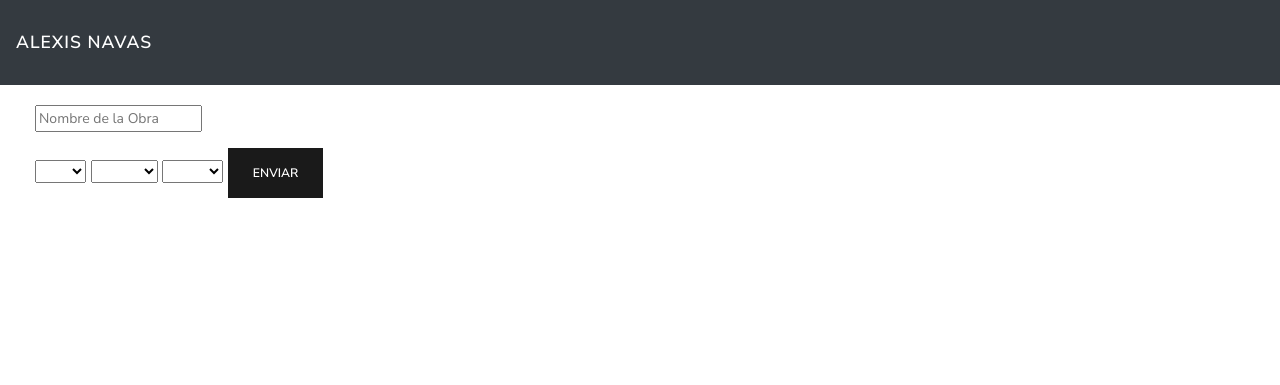
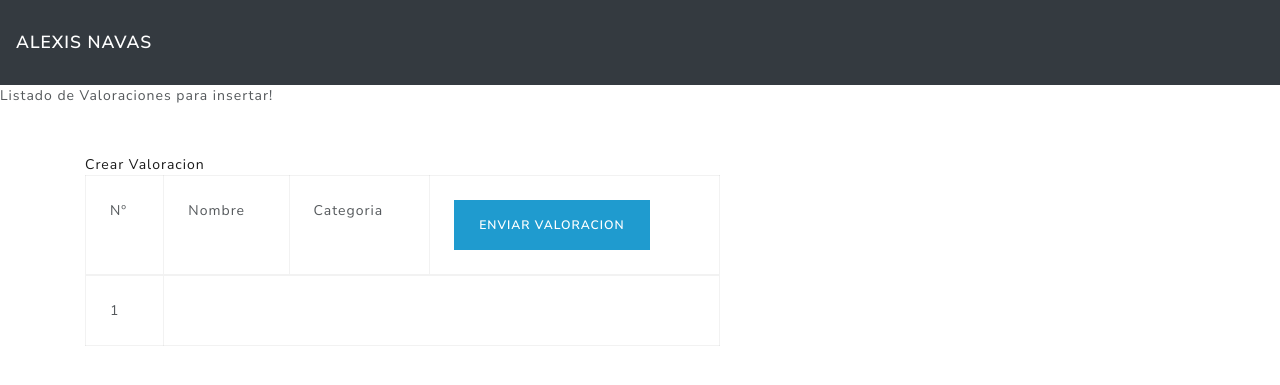
Before and after one commit to Jbraxs/WebPeritoArte, a Node project: template src/views/zonacliente/valuations.ejs in a window 1280 px wide. Shown: the top 385 px of the page. Run offline with Node 20 templates, Linux system fonts and the light colour scheme; the template is opened without the code that fills it: most values are stand-ins (such as "Sample title", 1, 10 or a date in 2020).

Commit message:
ctrl valoraciones y formulario

```diff
--- a/src/routes/routes.js
+++ b/src/routes/routes.js
@@ -42,9 +42,9 @@ router.post('/login', controllerUser.login);
 router.get('/logout', controllerUser.logout);
 //VALORACIONES
 const controllerValuation = require('../controllers/valuationController');
-// router.get('/zonacliente/valuations', controllerValuation.selectValuation);
-router.get('/zonacliente/valuations', controllerValuation.addValuationForm);
-router.post('/zonacliente/valuations', controllerValuation.addValuation);
+router.get('/zonacliente/valuations', controllerValuation.selectValuation);
+router.get('/zonacliente/valuations/add', controllerValuation.addValuationForm);
+router.post('/zonacliente/valuations/add', controllerValuation.addValuation);
 // router.get('/zonacliente/valuations/delete/:id', controllerValuation.delValuation);
 // router.get('/zonacliente/valuations/assess/:id', controllerValuation.assessValuation);
 
--- a/src/views/zonacliente/valuations.ejs
+++ b/src/views/zonacliente/valuations.ejs
@@ -1,30 +1,41 @@
 <% include ../partials/_header %>
 
-<div class="col-md-5">
-    <div class="card-body">
-      <form action="/zonacliente/valuations" method="POST">
-        <div class="form-group">
-        <input type="text" name="nombre" placeholder="Nombre de la Obra">
-      </div>
-      <select name="idCategoria">
-        <option></option>
-        for
-        <option value="1">Joya</option>
-        <option value="2">obra</option>
-      </select>
-      <select name="idTipoObjeto">
-        <option></option>
-        <option value="1">pintura</option>
-        <option value="2">Oleo</option>
-      </select>
-      <select name="idTecnica">
-          <option></option>
-          <option value="1">oleo</option>
-          <option value="2">dibujo</option>
-        </select>
-        <button type="submit" class="btn btn-primary">
-            enviar
-          </button>
-      </form>
-    </div>
+  Listado de Valoraciones para insertar!
+
+  <div class="container mt-5">
+    <div class="row">
+      <div class="col-md-7">
+        <a href="/zonacliente/valuations/add">Crear Valoracion</a>
+          <% if (valuations.length > 0) { %>
+        <table class="table table-bordered table-hover">
+          <thead>
+            <tr>
+              <td>Nº</td>
+              <td>Nombre</td>
+              <td>Categoria</td>
+              <td><a href="/" class="btn btn-info">Enviar Valoracion</a></td>
+            </tr>
+          </thead>
+          <tbody>
+
+              <% for(var i = 0; i < valuations.length; i++) { %>
+                <tr>
+                    <td>
+                        <%= valuations[i].id %>
+                      </td>
+                  <!-- <select name="idCategoria">
+                    <option value="<%= valuations[i].categoria %>"> </option>
+                    <option value="1"> Joyas </option>
+                    <option value="2"> Obras </option>
+                    <option value="3"> Categoria 3 </option>
+                  </select> -->
+                </tr>
+                <% } %>
+              </tbody>
+            </table>
+            <% } else {%>
+              usted no tiene Valoracion
+              <% } %>
+          </div>
+        </div>
   </div>
```
Also changed, not shown: src/app.js (+10 -10 lines), src/controllers/valuationController.js (+57 -8 lines), src/views/zonacliente/valuations_add.ejs (added, +29 -0 lines), readme.md.
